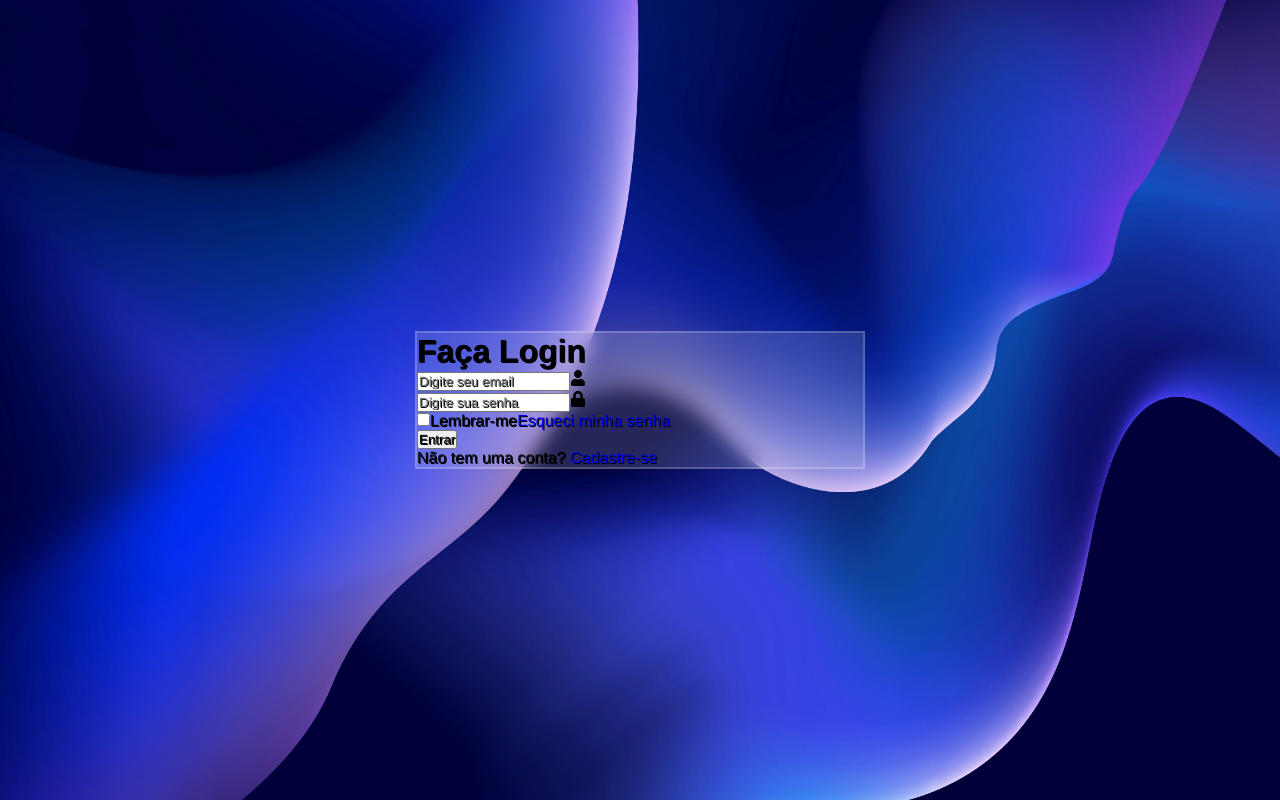
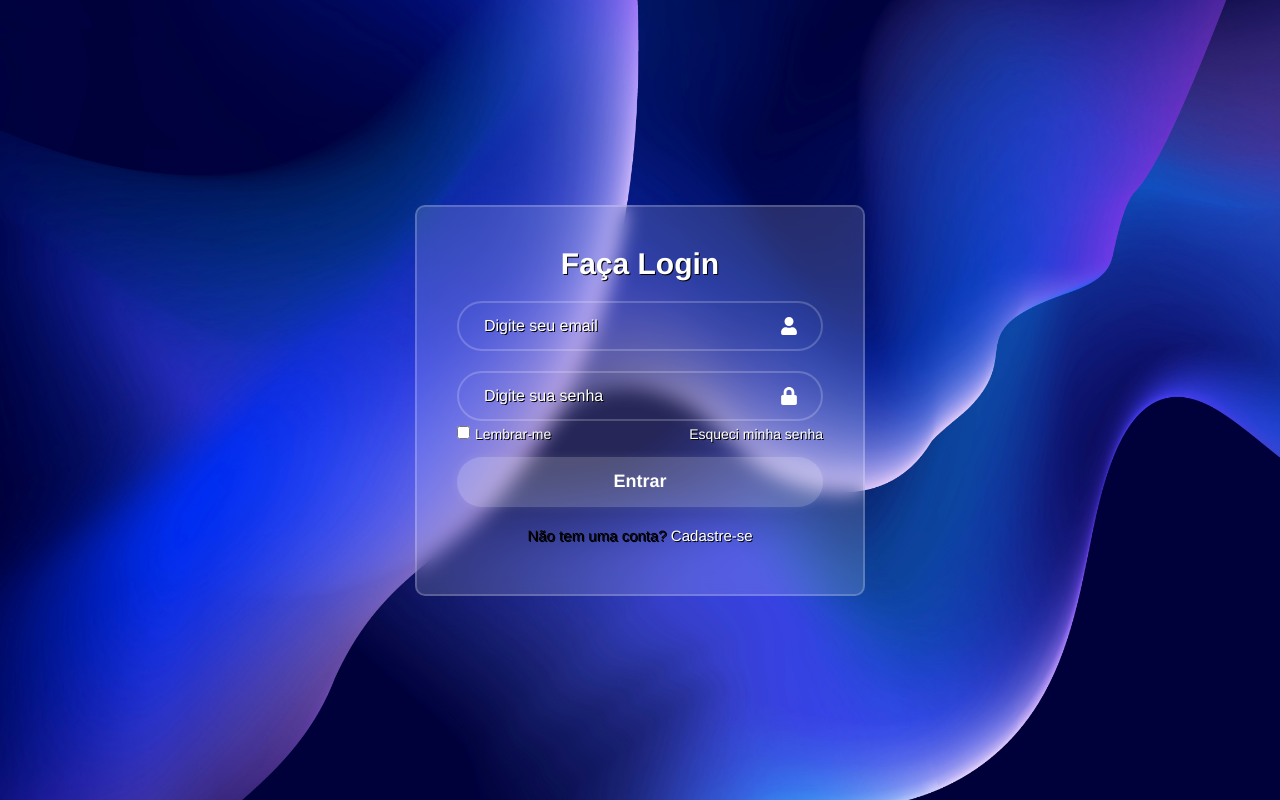
Before and after one commit to Gabriel-Botz/REACT-P1, a React (Vite) app: page / in a window 1280 px wide. Built offline with nearby package versions, Linux system fonts and the light colour scheme.

Commit message:
estilizando elementos do container

```diff
--- a/src/login-module/Login.jsx
+++ b/src/login-module/Login.jsx
@@ -22,11 +22,11 @@ const Login = () => {
       <div className={styles.container}>
         <form onSubmit={handleSubmit}>
             <h1>Faça Login</h1>
-            <div>
+            <div className={styles.inputField}>
             <input type="text" placeholder='Digite seu email' onChange={(e) => setUsername(e.target.value)} />
             <FaUser className={styles.icon} />
             </div>
-            <div>
+            <div className={styles.inputField}>
             <input type="password" placeholder='Digite sua senha' onChange={(e) => setPassword(e.target.value)} />
             <FaLock className={styles.icon} />
             </div>
@@ -40,7 +40,7 @@ const Login = () => {
             </div>
             <button type="submit">Entrar</button>
 
-            <div className={styles.sinupLink}>
+            <div className={styles.signupLink}>
               <p>Não tem uma conta? <a href="#">Cadastre-se</a></p>
             </div>
         </form>
--- a/src/login-module/Login.module.css
+++ b/src/login-module/Login.module.css
@@ -3,5 +3,91 @@
     background-color: rgba( 255, 255, 255, 0.15);
     backdrop-filter: blur( 10px );
     border: 2px solid rgba( 255, 255, 255, 0.2 );
+    padding: 40px;
+    border-radius: 10px;
+}
 
+.container h1 {
+    text-align: center;
+    font-size: 30px;
+    color: #fff;
 }
+
+.container .inputField {
+    position: relative;
+    width: 100%;
+    height: 50px;
+    margin: 20px auto;
+}
+
+.inputField input {
+    width: 100%;
+    height: 100%;
+    background-color: transparent;
+    outline: none;
+    border: 2px solid rgba( 255, 255, 255, 0.2 );
+    border-radius: 40px;
+    font-size: 16px;
+    color: #fff;
+    padding: 20px 25px;
+}
+
+.inputField input::placeholder {
+    color: #fff;
+}
+
+.inputField .icon {
+    position: absolute;
+    right: 25px;
+    top: 50%;
+    transform: translateY(-50%);
+    font-size: 18px;
+    color: #fff;
+}
+
+.container .recallForget{
+    display: flex;
+    justify-content: space-between;
+    align-items: center;
+    font-size: 14px;
+    margin: -15px 0 15px;
+}
+
+.recallForget label {
+    color: #fff;
+}
+
+.recallForget input {
+    margin-right: 5px;
+}
+
+.recallForget a, .signupLink p a {
+    color: #fff;
+}
+
+.recallForget a:hover, .signupLink p a:hover {
+    text-decoration: underline;
+}
+
+.container button {
+    width: 100%;
+    height: 50px;
+    background-color: rgba( 255, 255, 255, 0.2 );
+    border: none;
+    outline: none;
+    border-radius: 40px;
+    box-shadow: 0 0 10px rgba( 255, 255, 255, 0.1 );
+    cursor: pointer;
+    font-size: 16px;
+    color: #fff;
+    font-size: 18px;
+    font-weight: 600;
+    text-shadow: none;
+}
+
+.container .signupLink {
+    font-size: 15px;
+    text-align: center;
+    margin: 20px 0 10px;
+    text-shadow: none;
+}
```
